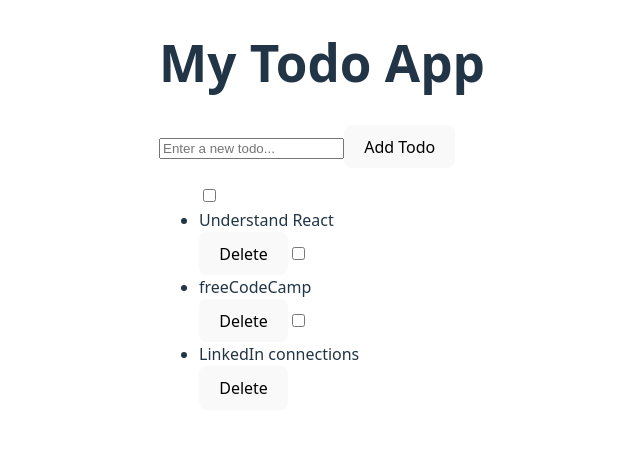
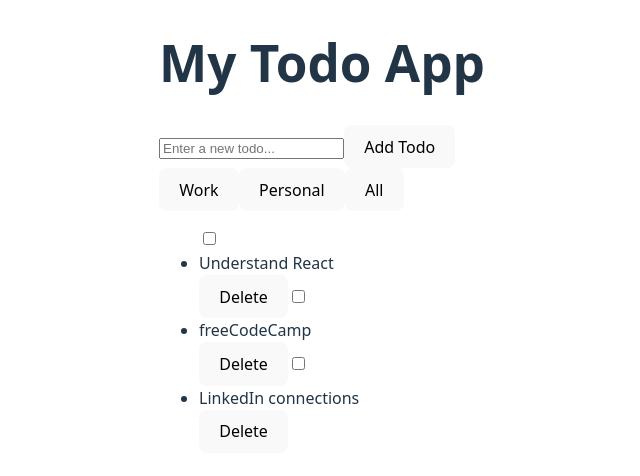
Before and after one commit to Dev-SaifAli/Full-Stack-React-Projects, a React (Vite) app in the folder my-todo-app/: page / in a window 1280 px wide. Shown: the top 476 px of the page, without its empty margins (318-958 px from the left). Built offline with nearby package versions, Linux system fonts and the light colour scheme.

Commit message:
feat(todo-list): Add CategoryFilter component and implement category-based filtering for todos

```diff
--- a/my-todo-app/src/App.jsx
+++ b/my-todo-app/src/App.jsx
@@ -1,13 +1,20 @@
 import { useState } from 'react';
 import TodoList from './components/TodoList';
 import AddTodo from './components/AddTodo';
-
+import CategoryFilter from './components/CategoryFilter';
 export default function App () {
   const [todos, setTodos] = useState([
     { id: 1, text: 'Understand React', completed: false, category: 'Work' },
-    { id: 2, text: 'freeCodeCamp', completed: false, category: 'Work' },
+    { id: 2, text: 'freeCodeCamp', completed: false, category: 'Personal' },
     { id: 3, text: 'LinkedIn connections', completed: false, category: 'Work' },
   ]);
+
+  const [activeCategory, setActiveCategory] = useState('All');
+
+  const filteredJobs =
+    activeCategory === 'All'
+      ? todos
+      : todos.filter(todo => todo.category === activeCategory);
 
   function handleAddTodo (text) {
     const newTodo = {
@@ -21,11 +28,12 @@ export default function App () {
   function handleDelete (id) {
     setTodos(todos.filter(todo => todo.id !== id));
   }
+
   function handleToggle (id) {
     setTodos(
-      todos.map(todo => {
-        todo.id === id ? { ...todo, completed: !todo.completed } : todo;
-      })
+      todos.map(todo =>
+        todo.id === id ? { ...todo, completed: !todo.completed } : todo
+      )
     );
   }
 
@@ -33,7 +41,15 @@ export default function App () {
     <div>
       <h1>My Todo App</h1>
       <AddTodo onAdd={handleAddTodo} />
-      <TodoList todos={todos} onDelete={handleDelete} onToggle={handleToggle} />
+      <CategoryFilter
+        activeCategory={activeCategory}
+        setActiveCategory={setActiveCategory}
+      />
+      <TodoList
+        todos={filteredJobs}
+        onDelete={handleDelete}
+        onToggle={handleToggle}
+      />
     </div>
   );
 }
--- a/my-todo-app/src/components/CategoryFilter.jsx
+++ b/my-todo-app/src/components/CategoryFilter.jsx
@@ -1,10 +1,21 @@
-export default function CategoryFilter ({ activeCategory, setActiveCategory }) {
+function CategoryFilter ({ activeCategory, setActiveCategory }) {
   const categories = ['Work', 'Personal', 'All'];
   return (
     <div className='flex gap-2 mb-4'>
-      {categories.map(cat => {
-        <button key={cat} onClick={setActiveCategory(cat)}></button>;
-      })}
+      {categories.map(cat => (
+        <button
+          key={cat}
+          onClick={() => setActiveCategory(cat)}
+          className={`px-3 py-1 rounded ${
+            activeCategory === cat
+              ? 'bg-blue-500 text-white'
+              : 'bg-gray-200 text-gray-700'
+          }`}
+        >
+          {cat}
+        </button>
+      ))}
     </div>
   );
 }
+export default CategoryFilter;
```
